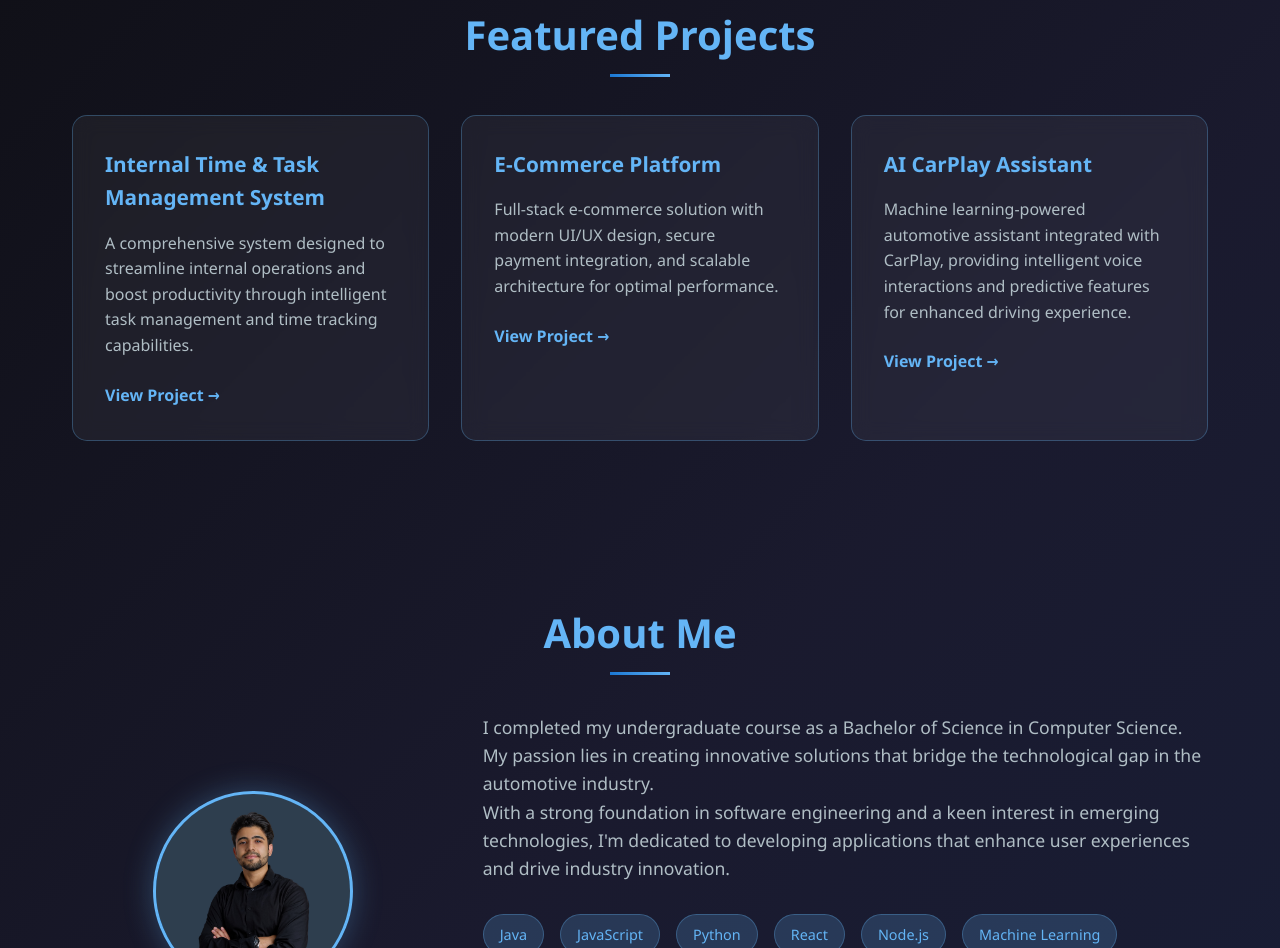
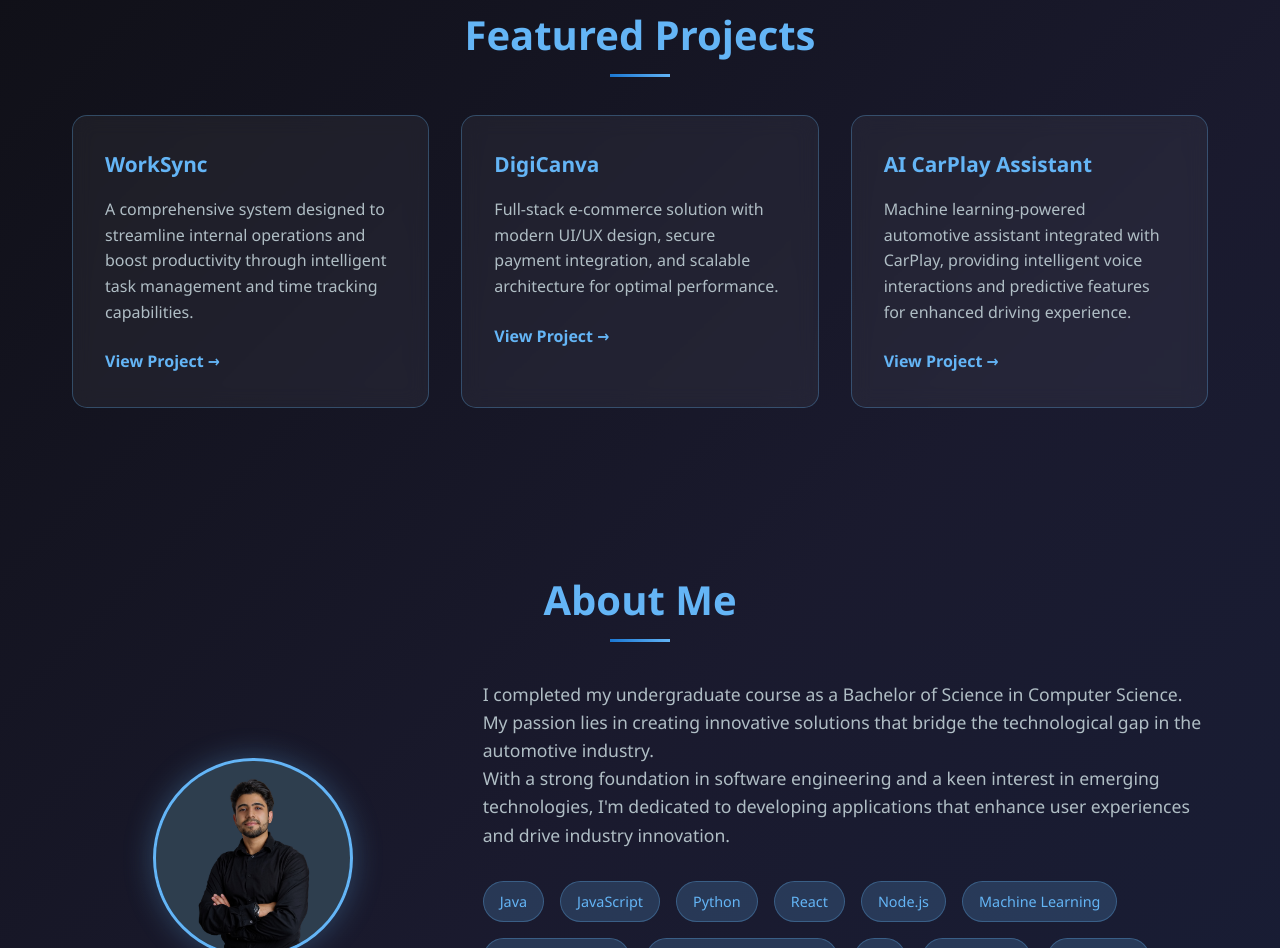
Before and after one commit to selimkorfez/selimkorfez.com, a plain HTML site: page index.html in a window 1280 px wide. Shown: the part 877-1825 px from the top of the page. Drawn offline with Linux system fonts and the light colour scheme.

Commit message:
Minor adjustments

```diff
--- a/index.html
+++ b/index.html
@@ -231,11 +231,23 @@
             backdrop-filter: blur(10px);
         }
 
+        /* .card image{
+            text-align: center;
+        } */
+
+        /* .card {
+            width: 200px;
+            height: 200px;
+        } */
+
+
+
         .card:hover {
             transform: translateY(-10px);
             border-color: #64b5f6;
             box-shadow: 0 10px 30px rgba(100, 181, 246, 0.2);
         }
+
 
         .card h3 {
             color: #64b5f6;
@@ -466,12 +478,12 @@
         <h2>Featured Projects</h2>
         <div class="card-grid">
             <div class="card">
-                <h3>Internal Time & Task Management System</h3>
+                <h3>WorkSync</h3>
                 <p>A comprehensive system designed to streamline internal operations and boost productivity through intelligent task management and time tracking capabilities.</p>
                 <a href="#" class="card-link">View Project →</a>
             </div>
             <div class="card">
-                <h3>E-Commerce Platform</h3>
+                <h3>DigiCanva</h3>
                 <p>Full-stack e-commerce solution with modern UI/UX design, secure payment integration, and scalable architecture for optimal performance.</p>
                 <a href="#" class="card-link">View Project →</a>
             </div>
```
